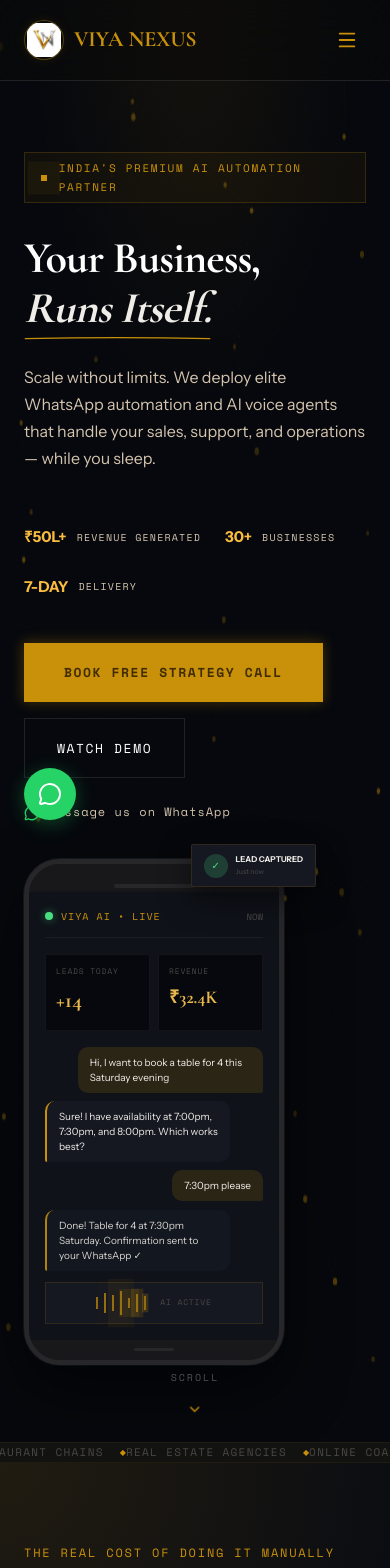
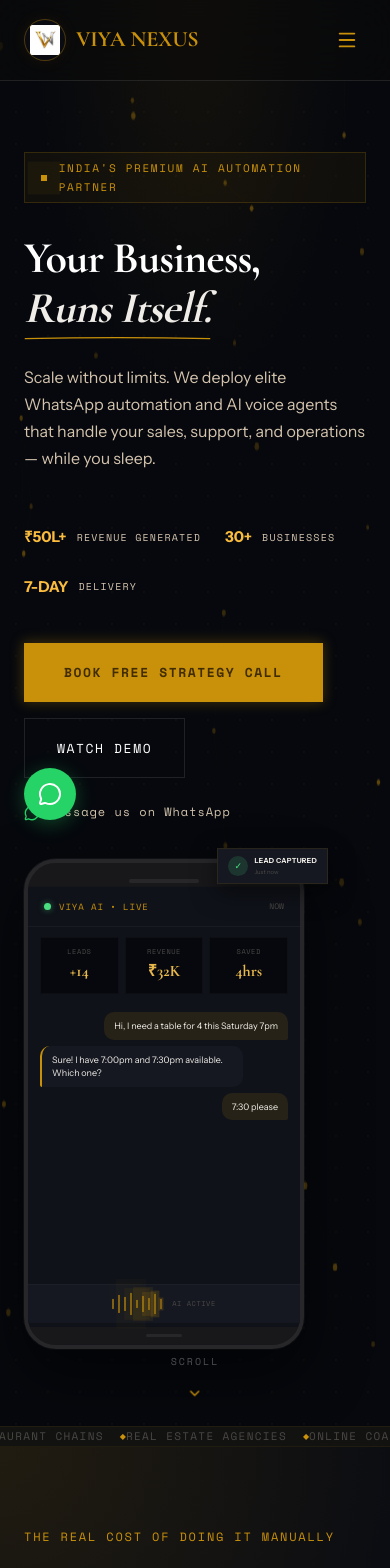
Before and after one commit to Lokii1211/viyanexus, a Next.js app: page / in a window 390 px wide. Shown: the top 1568 px of the page. Built offline with nearby package versions, Linux system fonts and the light colour scheme.

Commit message:
fix: button alignment, portfolio redesign, more case studies, enhanced phone mockup, logo fix, smaller toast

```diff
--- a/app/components/layout/Navbar.jsx
+++ b/app/components/layout/Navbar.jsx
@@ -32,9 +32,9 @@ export default function Navbar() {
       <div className="container-main" style={{ display: "flex", justifyContent: "space-between", alignItems: "center", height: "80px" }}>
         {/* Logo — NO rectangle box, clean brandable look */}
         <a href="#" style={{ display: "flex", alignItems: "center", gap: "10px", textDecoration: "none", position: "relative", zIndex: 50 }}>
-          <div style={{ width: "40px", height: "40px", borderRadius: "50%", overflow: "hidden", background: "#06080D", display: "flex", alignItems: "center", justifyContent: "center", flexShrink: 0, border: "1.5px solid rgba(201,145,10,0.4)", boxShadow: "0 0 12px rgba(201,145,10,0.1)" }}>
-            <Image src="/vn-logo.png" alt="Viya Nexus Logo" width={34} height={34}
-              style={{ height: "34px", width: "34px", objectFit: "contain", mixBlendMode: "lighten" }} loading="eager" />
+          <div style={{ width: "42px", height: "42px", borderRadius: "50%", overflow: "hidden", background: "#0A0C12", display: "flex", alignItems: "center", justifyContent: "center", flexShrink: 0, border: "1.5px solid rgba(201,145,10,0.35)", boxShadow: "0 0 16px rgba(201,145,10,0.08)", padding: "4px" }}>
+            <Image src="/vn-logo.png" alt="Viya Nexus Logo" width={30} height={30}
+              style={{ height: "30px", width: "30px", objectFit: "contain", mixBlendMode: "lighten", display: "block" }} loading="eager" />
           </div>
           <span style={{ fontFamily: "var(--font-display)", fontSize: "22px", fontWeight: 700, letterSpacing: "-0.01em", color: "#C9910A" }}>VIYA NEXUS</span>
         </a>
--- a/app/components/ui/PhoneMockup.jsx
+++ b/app/components/ui/PhoneMockup.jsx
@@ -2,91 +2,90 @@
 import { useState, useEffect } from "react";
 
 const chatMessages = [
-  { from: "user", text: "Hi, I want to book a table for 4 this Saturday evening", delay: 0 },
-  { from: "bot", text: "Sure! I have availability at 7:00pm, 7:30pm, and 8:00pm. Which works best?", delay: 1500 },
-  { from: "user", text: "7:30pm please", delay: 3500 },
-  { from: "bot", text: "Done! Table for 4 at 7:30pm Saturday. Confirmation sent to your WhatsApp ✓", delay: 5000 },
+  { from: "user", text: "Hi, I need a table for 4 this Saturday 7pm" },
+  { from: "bot", text: "Sure! I have 7:00pm and 7:30pm available. Which one?" },
+  { from: "user", text: "7:30 please" },
+  { from: "bot", text: "Done! Table for 4 at 7:30pm Saturday. Confirmation sent to WhatsApp ✓" },
+  { from: "user", text: "Can I also pre-order the weekend special?" },
+  { from: "bot", text: "Absolutely! Weekend Thali (₹549) added. Total: ₹2,196. Payment link sent 📱" },
+  { from: "user", text: "Perfect, thanks!" },
+  { from: "bot", text: "You're welcome! See you Saturday 🎉 Rating: ★★★★★" },
 ];
 
 export default function PhoneMockup() {
   const [visibleMsgs, setVisibleMsgs] = useState(0);
   const [typing, setTyping] = useState(false);
+  const [cycle, setCycle] = useState(0);
 
   useEffect(() => {
     const timers = [];
+    let delay = 0;
     chatMessages.forEach((msg, i) => {
-      // Show typing indicator before each message
-      timers.push(setTimeout(() => setTyping(true), msg.delay));
-      timers.push(setTimeout(() => {
-        setTyping(false);
-        setVisibleMsgs(i + 1);
-      }, msg.delay + 800));
+      delay += i === 0 ? 500 : 1800;
+      timers.push(setTimeout(() => setTyping(true), delay));
+      delay += 700;
+      timers.push(setTimeout(() => { setTyping(false); setVisibleMsgs(i + 1); }, delay));
     });
-    // Loop after all messages shown
-    timers.push(setTimeout(() => {
-      setVisibleMsgs(0);
-      setTyping(false);
-    }, 9000));
+    // Reset after all messages
+    timers.push(setTimeout(() => { setVisibleMsgs(0); setCycle(c => c + 1); }, delay + 3000));
     return () => timers.forEach(clearTimeout);
-  }, [visibleMsgs === 0 ? Date.now() : 0]);
+  }, [cycle]);
 
   return (
-    <div style={{ position: "relative", width: "260px", flexShrink: 0 }}>
+    <div style={{ position: "relative", width: "280px", flexShrink: 0 }}>
       {/* Phone Frame */}
       <div style={{
-        background: "#18181b", borderRadius: "36px",
-        border: "5px solid #27272a",
-        boxShadow: "0 25px 60px rgba(0,0,0,0.6), 0 0 0 1px rgba(255,255,255,0.08)",
+        background: "#18181b", borderRadius: "32px",
+        border: "4px solid #27272a",
+        boxShadow: "0 25px 60px rgba(0,0,0,0.6), 0 0 0 1px rgba(255,255,255,0.05), inset 0 1px 0 rgba(255,255,255,0.05)",
         overflow: "hidden", animation: "bob 4s ease-in-out infinite",
       }}>
         {/* Notch */}
-        <div style={{ height: "28px", background: "#18181b", display: "flex", justifyContent: "center", alignItems: "flex-end", paddingBottom: "4px" }}>
-          <div style={{ width: "80px", height: "4px", borderRadius: "4px", background: "#27272a" }} />
+        <div style={{ height: "24px", background: "#18181b", display: "flex", justifyContent: "center", alignItems: "flex-end", paddingBottom: "4px" }}>
+          <div style={{ width: "70px", height: "4px", borderRadius: "4px", background: "#27272a" }} />
         </div>
 
         {/* Screen */}
-        <div style={{ background: "#0F1219", padding: "16px", minHeight: "420px", display: "flex", flexDirection: "column" }}>
+        <div style={{ background: "#0F1219", minHeight: "440px", display: "flex", flexDirection: "column" }}>
           {/* Header */}
-          <div style={{ display: "flex", justifyContent: "space-between", alignItems: "center", marginBottom: "16px", paddingBottom: "12px", borderBottom: "1px solid rgba(255,255,255,0.05)" }}>
+          <div style={{ padding: "12px 16px", display: "flex", justifyContent: "space-between", alignItems: "center", borderBottom: "1px solid rgba(255,255,255,0.04)" }}>
             <div style={{ display: "flex", alignItems: "center", gap: "8px" }}>
-              <div style={{ width: "8px", height: "8px", borderRadius: "50%", background: "#4ade80", boxShadow: "0 0 8px rgba(74,222,128,0.5)" }} />
-              <span style={{ fontFamily: "var(--font-mono)", fontSize: "10px", color: "#C9910A", letterSpacing: "0.1em" }}>VIYA AI • LIVE</span>
+              <div style={{ width: "7px", height: "7px", borderRadius: "50%", background: "#4ade80", boxShadow: "0 0 6px rgba(74,222,128,0.5)" }} />
+              <span style={{ fontFamily: "var(--font-mono)", fontSize: "9px", color: "#C9910A", letterSpacing: "0.1em" }}>VIYA AI • LIVE</span>
             </div>
-            <span style={{ fontSize: "9px", color: "#4A4845", fontFamily: "var(--font-mono)" }}>NOW</span>
+            <span style={{ fontSize: "8px", color: "#4A4845", fontFamily: "var(--font-mono)" }}>NOW</span>
           </div>
 
-          {/* Stats Row */}
-          <div style={{ display: "grid", gridTemplateColumns: "1fr 1fr", gap: "8px", marginBottom: "16px" }}>
-            <div style={{ background: "#06080D", padding: "10px", border: "1px solid rgba(255,255,255,0.05)" }}>
-              <div style={{ fontSize: "8px", color: "#4A4845", fontFamily: "var(--font-mono)", letterSpacing: "0.1em", marginBottom: "4px" }}>LEADS TODAY</div>
-              <div style={{ fontSize: "22px", fontWeight: 700, color: "#E8B84B", fontFamily: "var(--font-display)" }}>+14</div>
-            </div>
-            <div style={{ background: "#06080D", padding: "10px", border: "1px solid rgba(255,255,255,0.05)" }}>
-              <div style={{ fontSize: "8px", color: "#4A4845", fontFamily: "var(--font-mono)", letterSpacing: "0.1em", marginBottom: "4px" }}>REVENUE</div>
-              <div style={{ fontSize: "18px", fontWeight: 700, color: "#E8B84B", fontFamily: "var(--font-display)" }}>₹32.4K</div>
-            </div>
+          {/* Stats */}
+          <div style={{ display: "grid", gridTemplateColumns: "1fr 1fr 1fr", gap: "6px", padding: "10px 12px" }}>
+            {[{ l: "LEADS", v: "+14" }, { l: "REVENUE", v: "₹32K" }, { l: "SAVED", v: "4hrs" }].map((s, i) => (
+              <div key={i} style={{ background: "#06080D", padding: "8px", textAlign: "center", border: "1px solid rgba(255,255,255,0.03)" }}>
+                <div style={{ fontSize: "7px", color: "#4A4845", fontFamily: "var(--font-mono)", letterSpacing: "0.08em" }}>{s.l}</div>
+                <div style={{ fontSize: "16px", fontWeight: 700, color: "#E8B84B", fontFamily: "var(--font-display)" }}>{s.v}</div>
+              </div>
+            ))}
           </div>
 
           {/* Chat Area */}
-          <div style={{ flex: 1, display: "flex", flexDirection: "column", gap: "8px", marginBottom: "12px" }}>
+          <div style={{ flex: 1, padding: "8px 12px", display: "flex", flexDirection: "column", gap: "6px", overflowY: "auto", maxHeight: "280px" }}>
             {chatMessages.slice(0, visibleMsgs).map((msg, i) => (
               <div key={i} style={{
                 alignSelf: msg.from === "user" ? "flex-end" : "flex-start",
-                maxWidth: "85%",
-                padding: "8px 12px",
+                maxWidth: "82%",
+                padding: "7px 10px",
                 borderRadius: msg.from === "user" ? "10px 10px 2px 10px" : "10px 10px 10px 2px",
-                background: msg.from === "user" ? "rgba(201,145,10,0.15)" : "#151821",
+                background: msg.from === "user" ? "rgba(201,145,10,0.12)" : "#151821",
                 borderLeft: msg.from === "bot" ? "2px solid #C9910A" : "none",
                 animation: "fadeSlideIn 0.3s ease-out",
               }}>
-                <p style={{ fontSize: "10px", color: "#F0EDE8", lineHeight: 1.5 }}>{msg.text}</p>
+                <p style={{ fontSize: "9px", color: "#F0EDE8", lineHeight: 1.5 }}>{msg.text}</p>
               </div>
             ))}
             {typing && (
-              <div style={{ alignSelf: "flex-start", padding: "8px 16px", background: "#151821", borderRadius: "10px", borderLeft: "2px solid #C9910A" }}>
-                <div style={{ display: "flex", gap: "4px" }}>
+              <div style={{ alignSelf: "flex-start", padding: "7px 14px", background: "#151821", borderRadius: "10px", borderLeft: "2px solid #C9910A" }}>
+                <div style={{ display: "flex", gap: "3px" }}>
                   {[0, 1, 2].map(i => (
-                    <div key={i} style={{ width: "5px", height: "5px", borderRadius: "50%", background: "#C9910A", animation: `typing-dots 1.4s infinite ${i * 0.2}s` }} />
+                    <div key={i} style={{ width: "4px", height: "4px", borderRadius: "50%", background: "#C9910A", animation: `typing-dots 1.4s infinite ${i * 0.2}s` }} />
                   ))}
                 </div>
               </div>
@@ -94,45 +93,37 @@ export default function PhoneMockup() {
           </div>
 
           {/* Voice Bar */}
-          <div style={{ background: "#151821", padding: "8px", border: "1px solid rgba(201,145,10,0.15)", display: "flex", alignItems: "center", gap: "6px", justifyContent: "center" }}>
-            {[12, 20, 16, 24, 10, 18, 14].map((h, i) => (
-              <div key={i} style={{ width: "2px", background: "#C9910A", height: `${h}px`, animation: `pulse-gold 1.5s ease-in-out infinite ${i * 0.1}s`, opacity: 0.7 }} />
+          <div style={{ background: "#151821", padding: "8px 12px", borderTop: "1px solid rgba(255,255,255,0.03)", display: "flex", alignItems: "center", gap: "4px", justifyContent: "center" }}>
+            {[10, 18, 14, 22, 8, 16, 12, 20, 10].map((h, i) => (
+              <div key={i} style={{ width: "2px", background: "#C9910A", height: `${h}px`, opacity: 0.6, animation: `pulse-gold 1.5s ease-in-out infinite ${i * 0.08}s` }} />
             ))}
-            <span style={{ fontSize: "8px", fontFamily: "var(--font-mono)", color: "#4A4845", marginLeft: "8px", letterSpacing: "0.1em" }}>AI ACTIVE</span>
+            <span style={{ fontSize: "7px", fontFamily: "var(--font-mono)", color: "#4A4845", marginLeft: "6px", letterSpacing: "0.08em" }}>AI ACTIVE</span>
           </div>
         </div>
 
-        {/* Bottom bar */}
-        <div style={{ height: "20px", background: "#18181b", display: "flex", justifyContent: "center", alignItems: "center" }}>
-          <div style={{ width: "40px", height: "3px", borderRadius: "3px", background: "#27272a" }} />
+        {/* Home indicator */}
+        <div style={{ height: "18px", background: "#18181b", display: "flex", justifyContent: "center", alignItems: "center" }}>
+          <div style={{ width: "36px", height: "3px", borderRadius: "3px", background: "#27272a" }} />
         </div>
       </div>
 
-      {/* Floating notification */}
+      {/* Floating badge */}
       <div style={{
-        position: "absolute", top: "-16px", right: "-32px",
-        background: "#151821", padding: "8px 12px",
-        boxShadow: "0 12px 30px rgba(0,0,0,0.5)",
-        border: "1px solid rgba(201,145,10,0.15)",
-        display: "flex", alignItems: "center", gap: "8px",
+        position: "absolute", top: "-12px", right: "-24px",
+        background: "#151821", padding: "6px 10px",
+        boxShadow: "0 8px 24px rgba(0,0,0,0.5)",
+        border: "1px solid rgba(201,145,10,0.12)",
+        display: "flex", alignItems: "center", gap: "6px",
         animation: "float 3s ease-in-out infinite",
-        borderRadius: "2px",
       }}>
-        <div style={{ width: "24px", height: "24px", borderRadius: "50%", background: "rgba(74,222,128,0.2)", display: "flex", alignItems: "center", justifyContent: "center" }}>
-          <span style={{ color: "#4ade80", fontSize: "10px" }}>✓</span>
+        <div style={{ width: "20px", height: "20px", borderRadius: "50%", background: "rgba(74,222,128,0.15)", display: "flex", alignItems: "center", justifyContent: "center" }}>
+          <span style={{ color: "#4ade80", fontSize: "9px" }}>✓</span>
         </div>
         <div>
-          <p style={{ fontSize: "8px", fontWeight: 700, color: "#F0EDE8" }}>LEAD CAPTURED</p>
-          <p style={{ fontSize: "7px", color: "#4A4845" }}>Just now</p>
+          <p style={{ fontSize: "7px", fontWeight: 700, color: "#F0EDE8", letterSpacing: "0.04em" }}>LEAD CAPTURED</p>
+          <p style={{ fontSize: "6px", color: "#4A4845" }}>Just now</p>
         </div>
       </div>
-
-      <style jsx>{`
-        @keyframes fadeSlideIn {
-          from { opacity: 0; transform: translateY(8px); }
-          to { opacity: 1; transform: translateY(0); }
-        }
-      `}</style>
     </div>
   );
 }
```
Also changed, not shown: app/components/sections/FinalCTA.jsx (+6 -7 lines), app/components/sections/Portfolio.jsx (+74 -45 lines).
